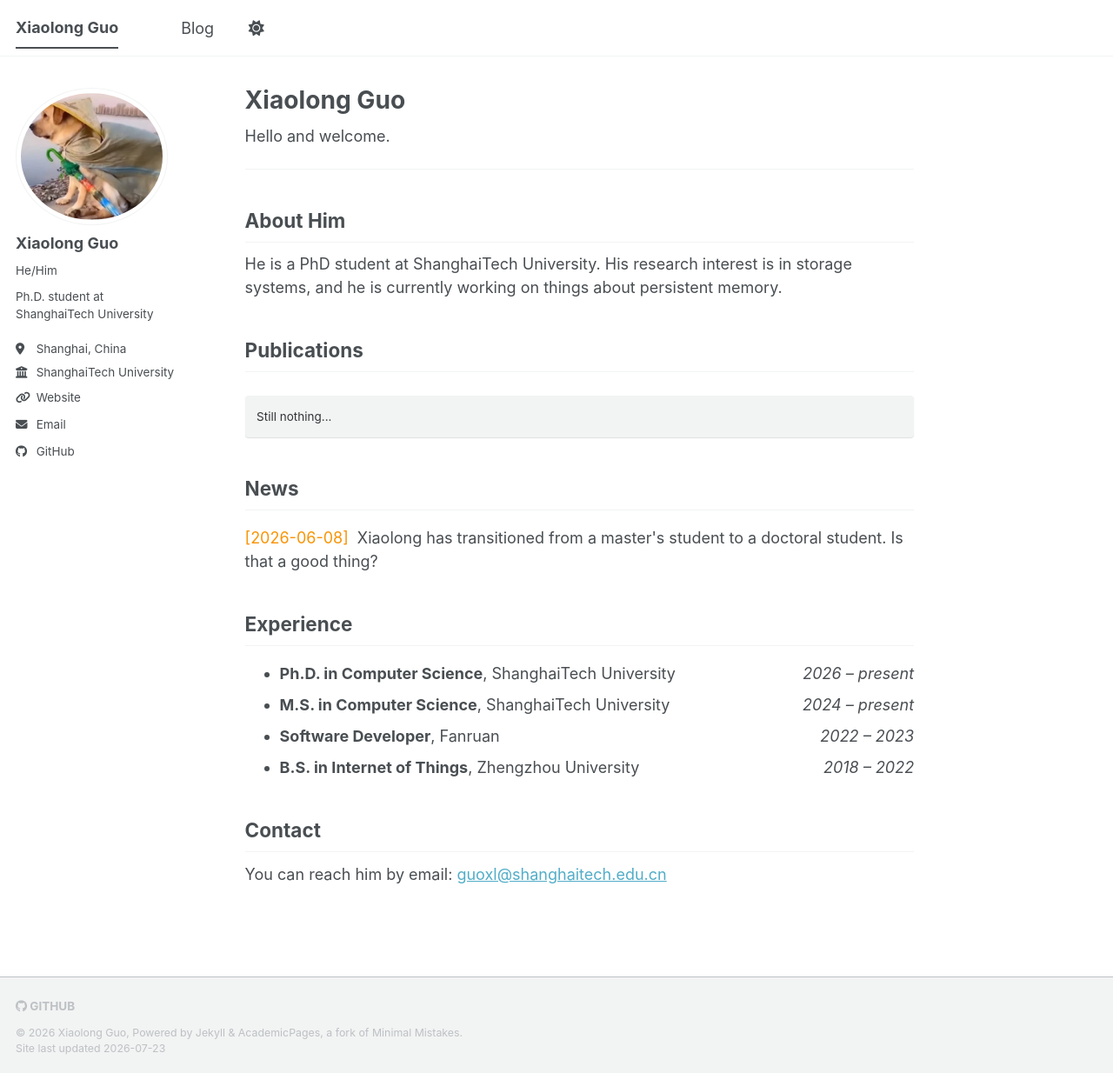
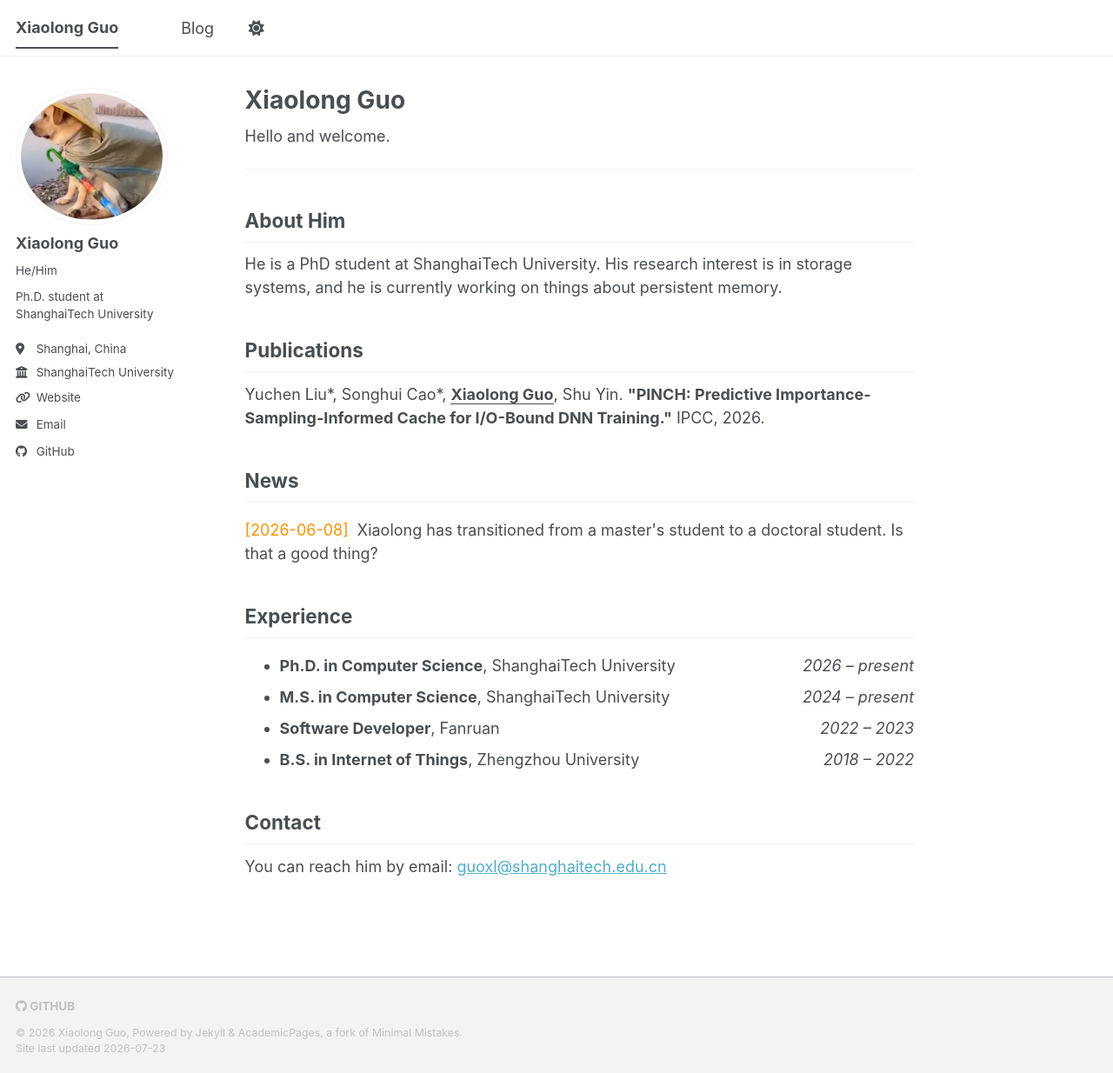
Before and after one commit to num73/num73.github.io, a Jekyll site: the page built from _pages/about.html, in a window 1280 px wide and 1234 px high. Shown: the whole window at 87% size. Built offline with Jekyll 4.4.1, drawn with Linux system fonts in a browser that asks for light colours; a script bundle is joined from its source files by our own code; library files that are not in the unit come from our copies.

Commit message:
update pub

```diff
--- a/_pages/about.html
+++ b/_pages/about.html
@@ -6,6 +6,8 @@ redirect_from:
   - /about/
   - /about.html
 ---
+
+{% include base_path %}
 
 <p class="page__lead">Hello and welcome.</p>
 
@@ -18,9 +20,8 @@ redirect_from:
 
 <h2 id="publications">Publications</h2>
 
-<div class="notice">
-  <p>Still nothing...</p>
-</div>
+<p>Yuchen Liu*, Songhui Cao*, <u><strong>Xiaolong Guo</strong></u>, Shu Yin. <strong>"PINCH: Predictive Importance-Sampling-Informed Cache for I/O-Bound DNN Training."</strong> IPCC, 2026.</p>
+
 
 <h2 id="news">News</h2>
 
```
Also changed, not shown: files/pubs.bib (added, +7 -0 lines).
